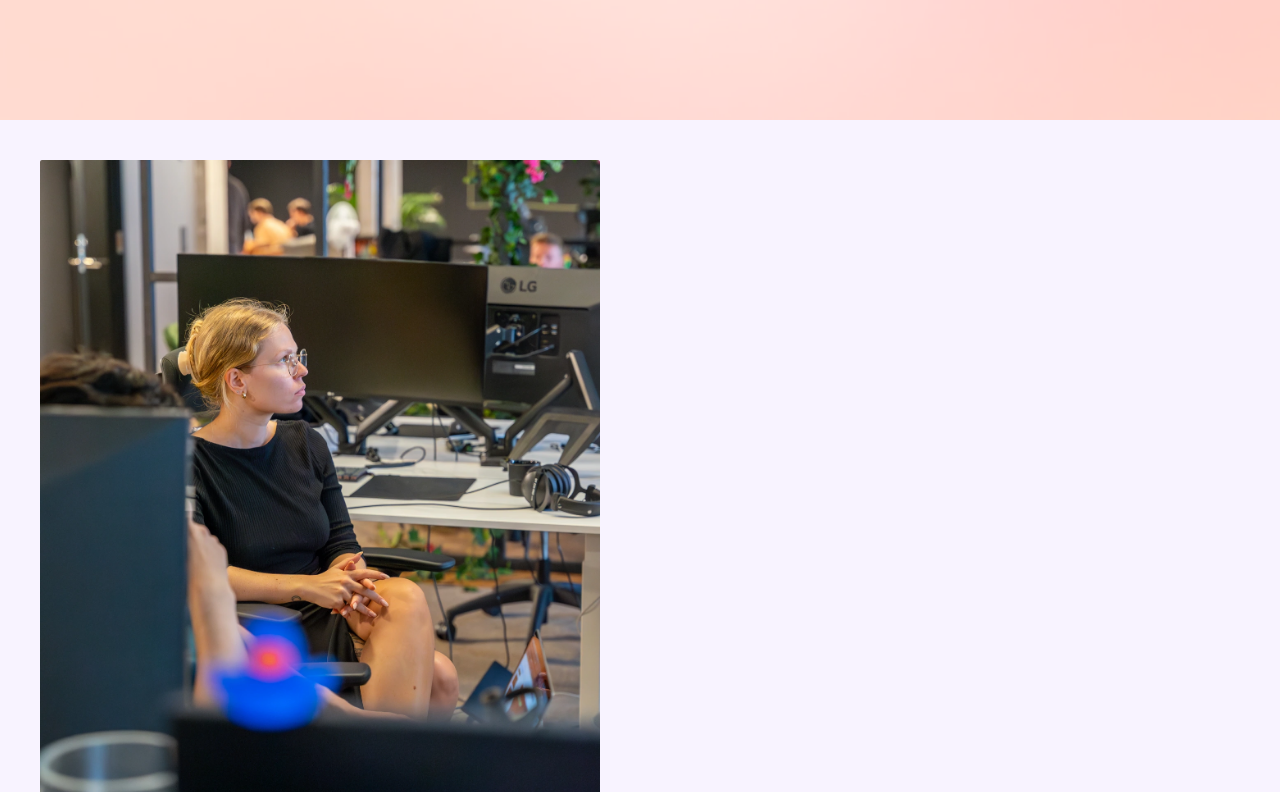
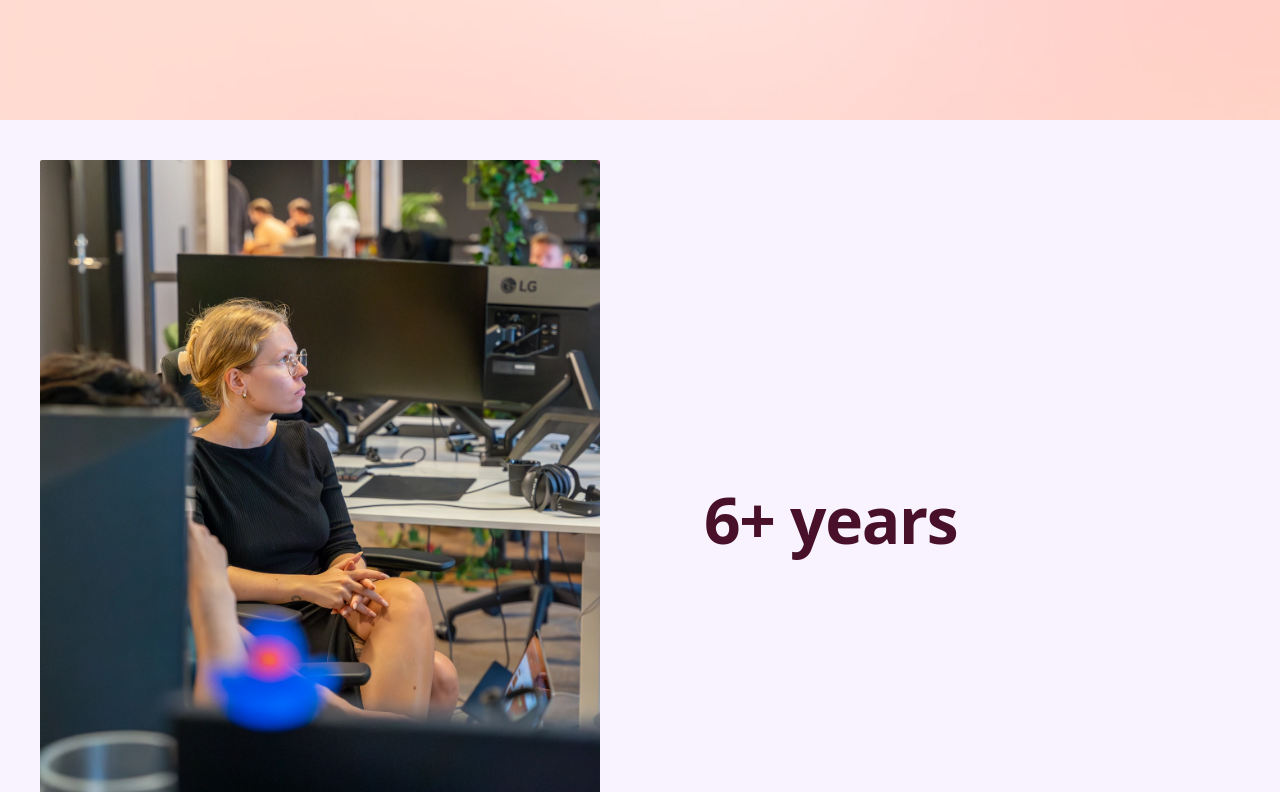
Before and after one commit to lica-ux/portfolio, a React (Vite) app: page / in a window 1280 px wide. Shown: the part 1380-2172 px from the top of the page. Built offline with nearby package versions, Linux system fonts and the light colour scheme.

Commit message:
fix: revert StatsSection to page-flow layout (Approach A)

```diff
--- a/src/components/StatsSection/StatsSection.tsx
+++ b/src/components/StatsSection/StatsSection.tsx
@@ -12,7 +12,6 @@ export default function StatsSection({ imageSrc, imageAlt }: StatsSectionProps)
   )
   const desktopRefs = useRef<(HTMLDivElement | null)[]>([])
   const mobileRefs = useRef<(HTMLDivElement | null)[]>([])
-  const rightColRef = useRef<HTMLDivElement>(null)
 
   useEffect(() => {
     // Scroll-based detection for desktop: trigger based on text center position.
@@ -49,8 +48,6 @@ export default function StatsSection({ imageSrc, imageAlt }: StatsSectionProps)
     }
 
     checkDesktopPositions()
-    const scrollEl = rightColRef.current
-    scrollEl?.addEventListener('scroll', onScroll, { passive: true })
     window.addEventListener('scroll', onScroll, { passive: true })
 
     const mobileObservers = mobileRefs.current.map((el, i) => {
@@ -72,7 +69,6 @@ export default function StatsSection({ imageSrc, imageAlt }: StatsSectionProps)
     })
 
     return () => {
-      scrollEl?.removeEventListener('scroll', onScroll)
       window.removeEventListener('scroll', onScroll)
       cancelAnimationFrame(rafId)
       mobileObservers.forEach(o => o?.disconnect())
@@ -84,10 +80,10 @@ export default function StatsSection({ imageSrc, imageAlt }: StatsSectionProps)
       {/* Desktop layout */}
       <div
         className="hidden md:flex"
-        style={{ height: '100svh' }}
+        style={{ minHeight: `${STATS.length * 100}svh` }}
       >
         {/* Left: image */}
-        <div className="w-1/2 p-4 md:p-10" style={{ height: '100svh' }}>
+        <div className="w-1/2 sticky top-0 p-4 md:p-10" style={{ height: '100svh' }}>
           <div className="relative w-full h-full overflow-hidden rounded-[2px]">
             <img
               src={imageSrc}
@@ -99,16 +95,14 @@ export default function StatsSection({ imageSrc, imageAlt }: StatsSectionProps)
 
         {/* Right: scroll phases */}
         <div
-          ref={rightColRef}
-          className="w-1/2 flex flex-col overflow-y-scroll snap-y snap-mandatory stats-scroll-container"
-          style={{ height: '100svh' }}
+          className="w-1/2 flex flex-col"
           data-testid="stats-right-col"
         >
           {STATS.map((stat, i) => (
             <div
               key={stat}
               ref={el => { desktopRefs.current[i] = el }}
-              className="flex items-center px-[10%] snap-start snap-always shrink-0"
+              className="flex items-center px-[10%] snap-start snap-always"
               style={{ height: '100svh' }}
               data-testid="stat-row-desktop"
             >
```
